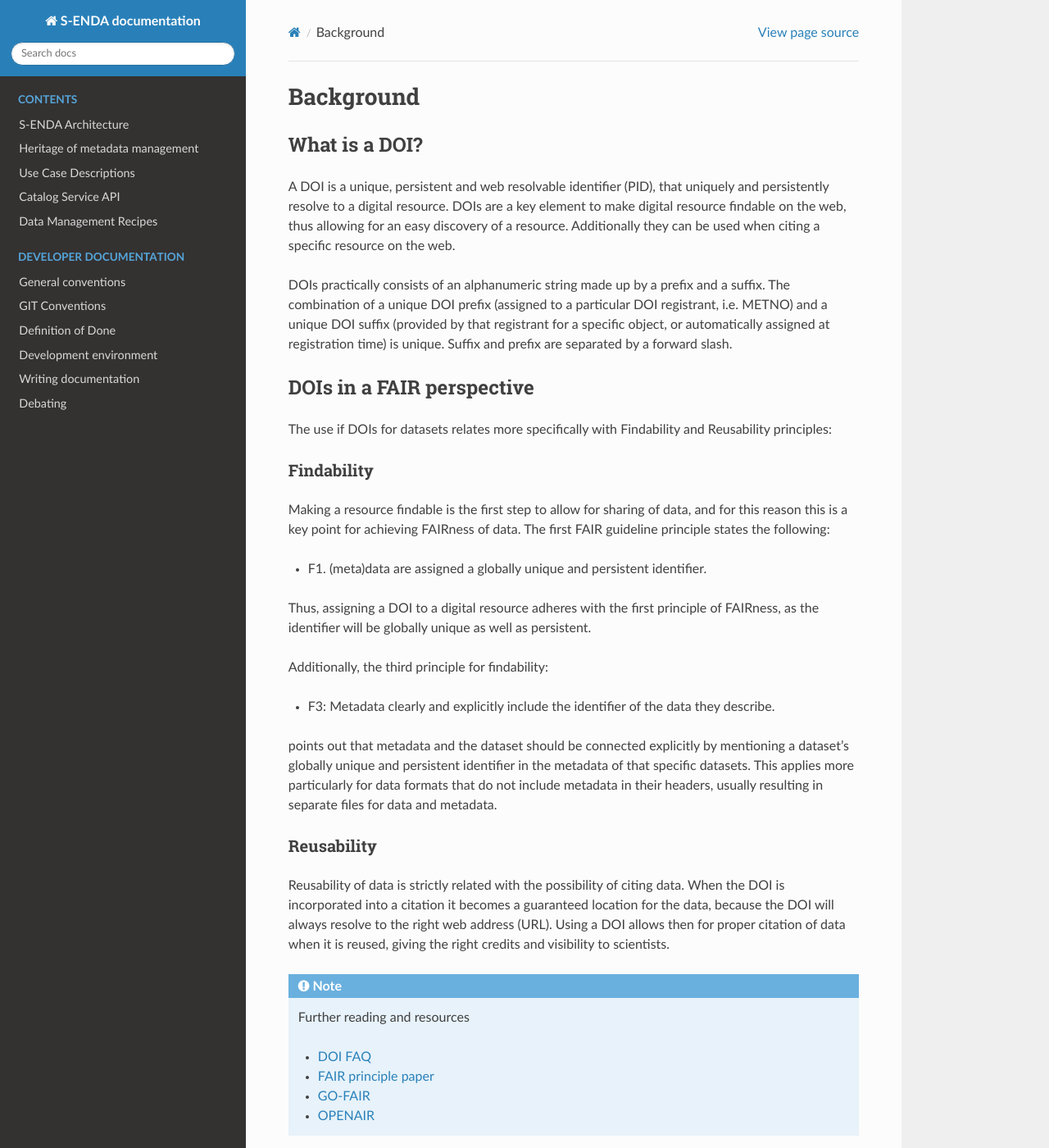
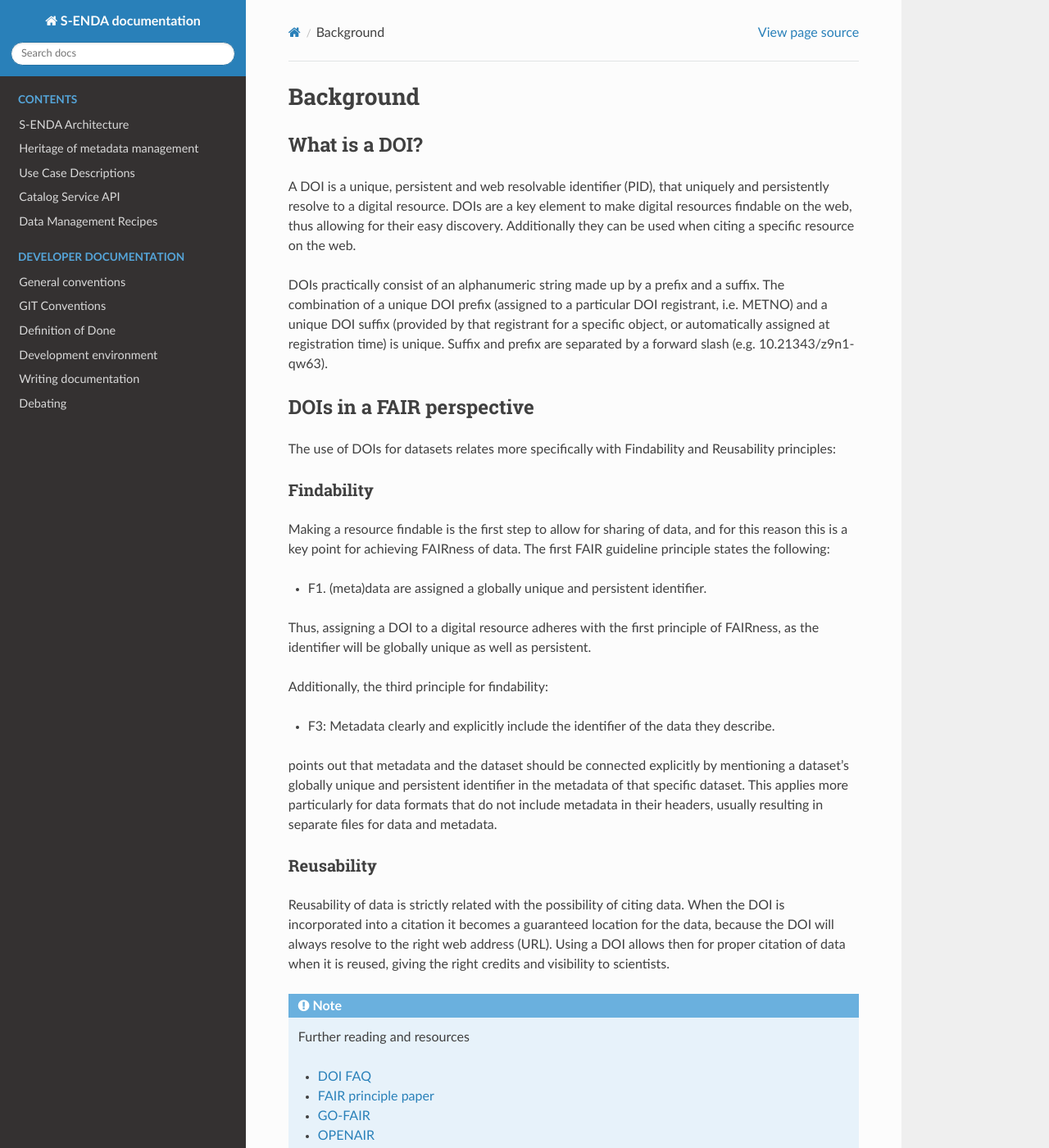
Before and after one commit to metno/S-ENDA-documentation, a Sphinx documentation site: the page built from source/doi_background.rst, in a window 1280 px wide and 1400 px high. Shown: the whole window at 82% size. Built offline with Sphinx 7.4.7 and the Read the Docs theme 2.0.0, drawn with Linux system fonts in a browser that asks for light colours.

```diff
--- a/source/doi_background.rst
+++ b/source/doi_background.rst
@@ -5,17 +5,17 @@ What is a DOI?
 ==============
 
 A DOI is a unique, persistent and web resolvable identifier (PID), that uniquely and persistently resolve to a digital resource.
-DOIs are a key element to make digital resource findable on the web, thus allowing for an easy discovery of a resource. Additionally
+DOIs are a key element to make digital resources findable on the web, thus allowing for their easy discovery. Additionally
 they can be used when citing a specific resource on the web.
 
-DOIs practically consists of an alphanumeric string made up by a prefix and a suffix. The combination of a unique DOI prefix (assigned
+DOIs practically consist of an alphanumeric string made up by a prefix and a suffix. The combination of a unique DOI prefix (assigned
 to a particular DOI registrant, i.e. METNO) and a unique DOI suffix (provided by that registrant for a specific object, or automatically
-assigned at registration time) is unique. Suffix and prefix are separated by a forward slash.
+assigned at registration time) is unique. Suffix and prefix are separated by a forward slash (e.g. 10.21343/z9n1-qw63).
 
 DOIs in a FAIR perspective
 ==========================
 
-The use if DOIs for datasets relates more specifically with Findability and Reusability principles:
+The use of DOIs for datasets relates more specifically with Findability and Reusability principles:
 
 Findability
 -----------
@@ -31,7 +31,7 @@ Additionally, the third principle for findability:
 - F3: Metadata clearly and explicitly include the identifier of the data they describe.
 
 points out that metadata and the dataset should be connected explicitly by mentioning a dataset’s globally unique and persistent identifier in the metadata of that
-specific datasets. This applies more particularly for data formats that do not include metadata in their headers, usually resulting in separate files for data and
+specific dataset. This applies more particularly for data formats that do not include metadata in their headers, usually resulting in separate files for data and
 metadata.
 
 Reusability
```
Also changed, not shown: source/doi_howto.rst (+17 -6 lines).
